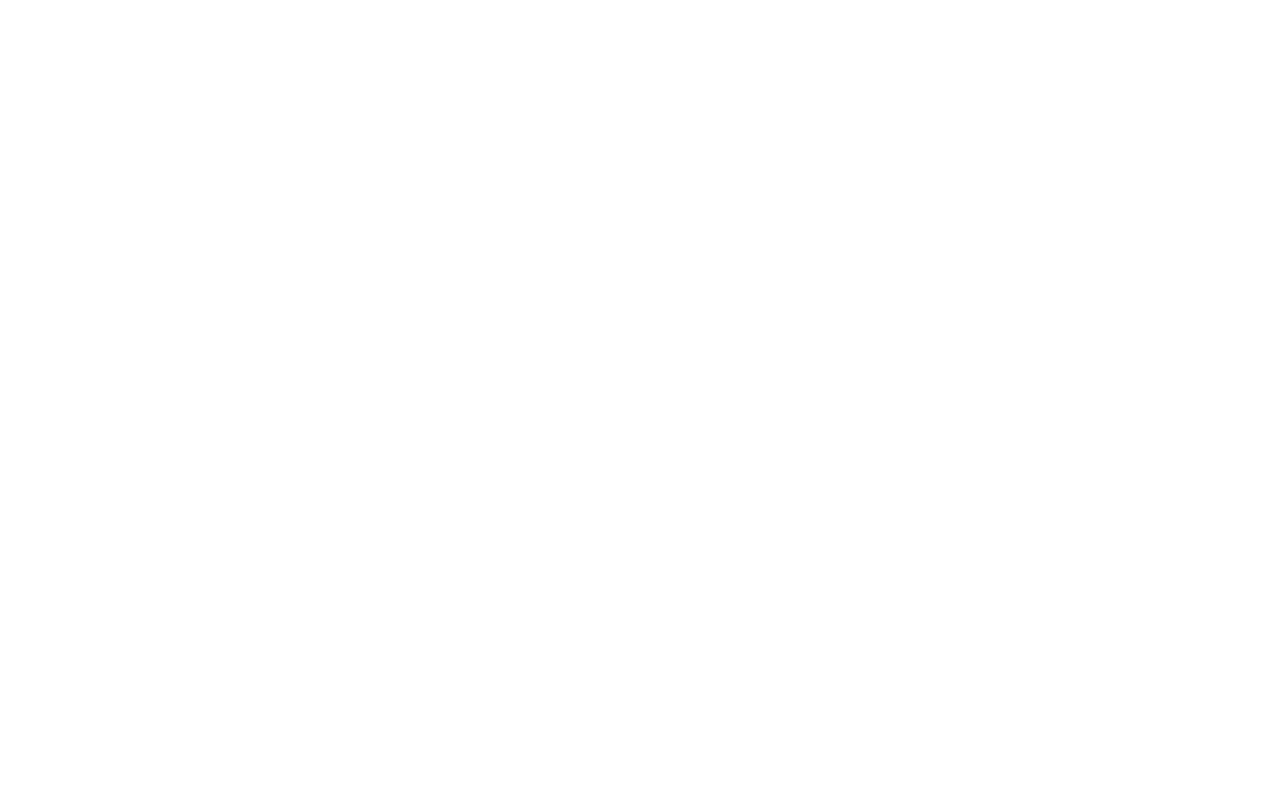
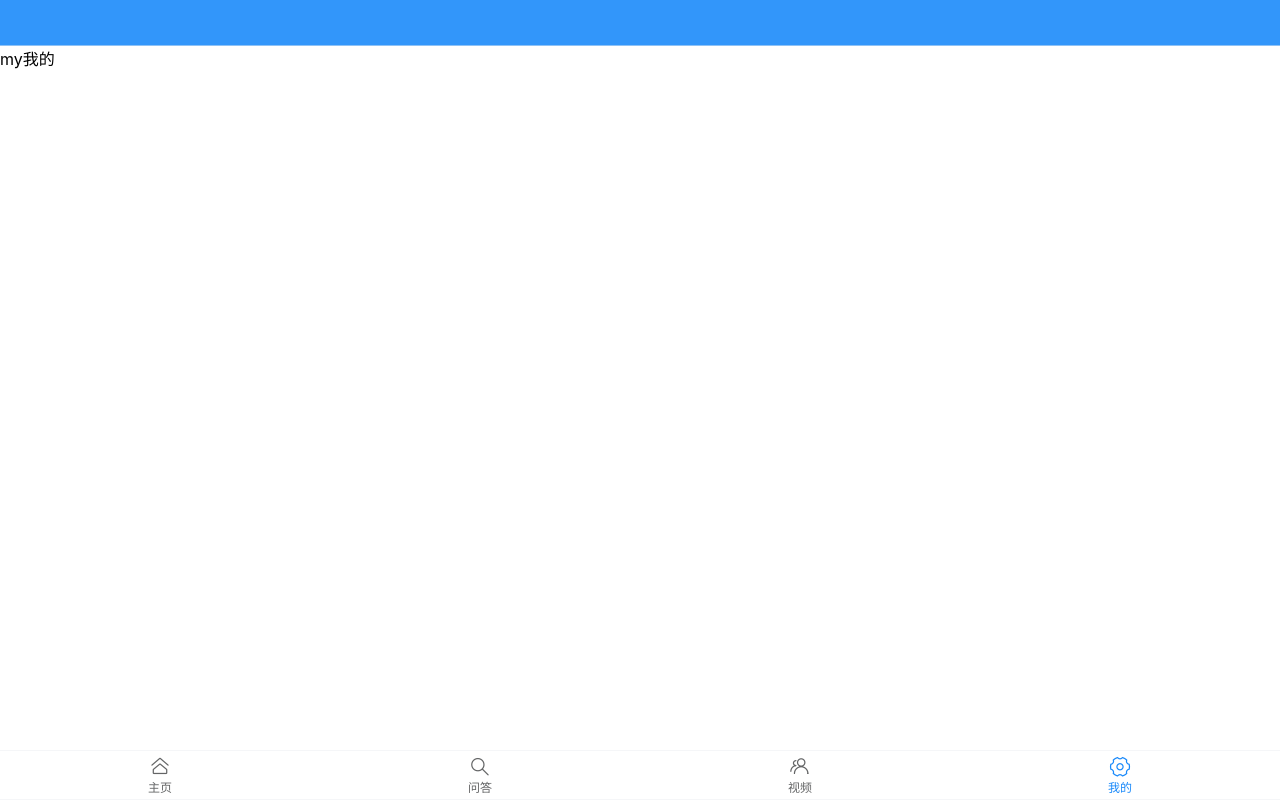
Before and after one commit to Jux1nCc/heimatt, a Vue app: page /#/my in a window 1280 px wide. Before the commit this address led to /#/. Built offline with nearby package versions, Linux system fonts and the light colour scheme.

Commit message:
完成home页子组件index和my

```diff
--- /dev/null
+++ b/src/views/home/index.vue
@@ -0,0 +1,28 @@
+<template>
+  <div>
+    <van-nav-bar />
+    <router-view></router-view>
+    <van-tabbar route>
+      <van-tabbar-item to="/index" icon="home-o">主页</van-tabbar-item>
+      <van-tabbar-item icon="search">问答</van-tabbar-item>
+      <van-tabbar-item icon="friends-o">视频</van-tabbar-item>
+      <van-tabbar-item to="/my" icon="setting-o">我的</van-tabbar-item>
+    </van-tabbar>
+  </div>
+</template>
+
+<script>
+export default {
+
+}
+</script>
+
+<style lang='less' scoped>
+.van-nav-bar.van-hairline--bottom {
+  background: #3296fa;
+}
+/deep/.van-nav-bar__title.van-ellipsis {
+  color: #fff;
+}
+
+</style>
--- /dev/null
+++ b/src/views/index/index.vue
@@ -0,0 +1,13 @@
+<template>
+  <div>index首页</div>
+</template>
+
+<script>
+export default {
+
+}
+</script>
+
+<style>
+
+</style>
--- /dev/null
+++ b/src/views/my/my.vue
@@ -0,0 +1,13 @@
+<template>
+  <div>my我的</div>
+</template>
+
+<script>
+export default {
+
+}
+</script>
+
+<style>
+
+</style>
```
Also changed, not shown: src/router/index.js (+24 -2 lines).
